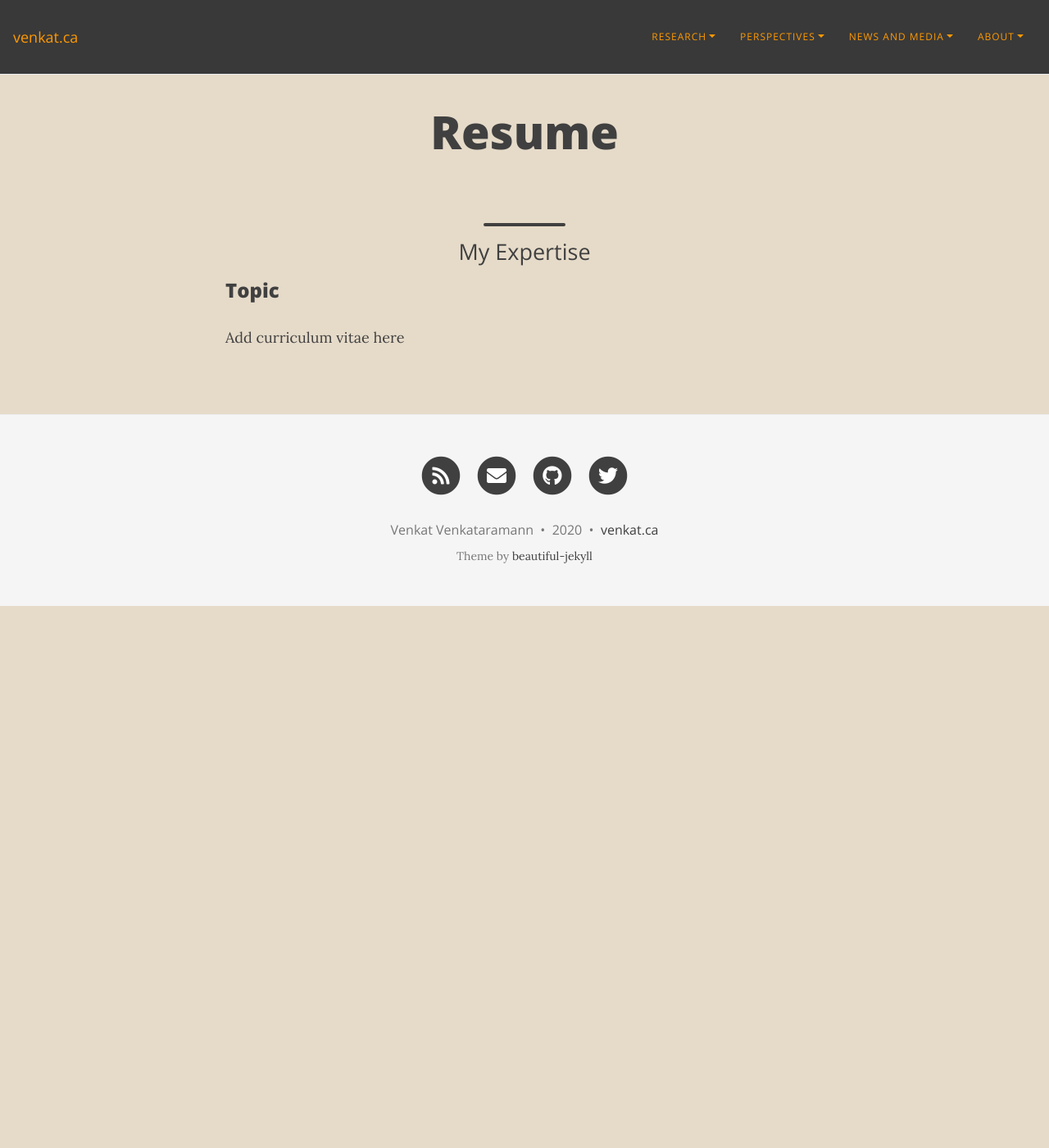
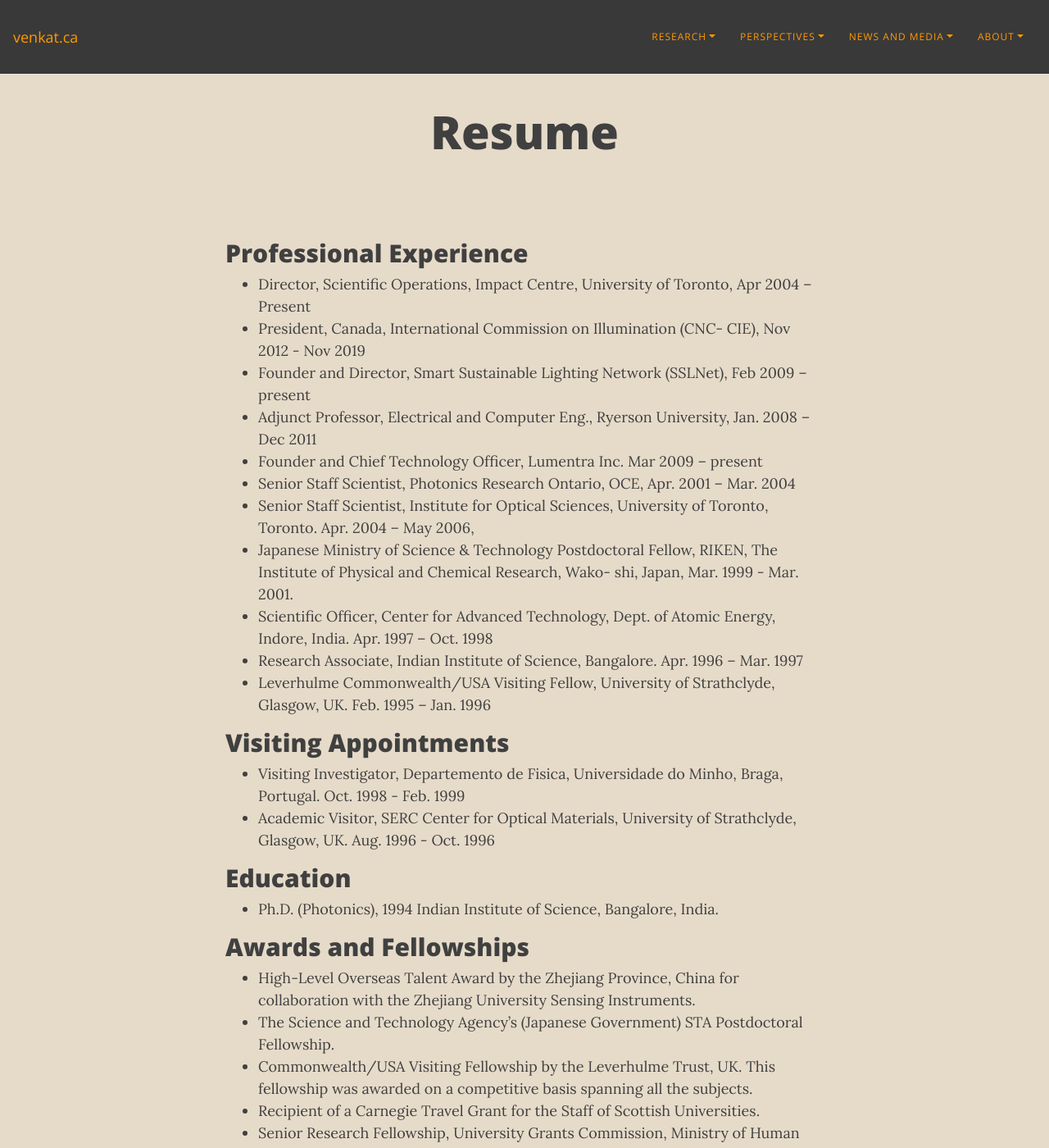
Before and after one commit to torvenkat/venkat, a Jekyll site: the page built from profile.md, in a window 1280 px wide and 1400 px high. Shown: the whole window at 82% size. Built offline with Jekyll 4.4.1, drawn with Linux system fonts in a browser that asks for light colours; nearby versions of some CDN libraries; some of the changed text lies outside the part shown.

Commit message:
Minor update

```diff
--- a/profile.md
+++ b/profile.md
@@ -1,9 +1,43 @@
 ---
 layout: page
 title: Resume
-subtitle: My Expertise
 ---
 
-### Topic
+## Professional Experience
 
-Add curriculum vitae here
+- Director, Scientific Operations,  Impact Centre, University of Toronto, Apr 2004 – Present
+- President, Canada, International Commission on Illumination (CNC- CIE), Nov 2012 -  Nov 2019
+- Founder and Director, Smart Sustainable Lighting Network (SSLNet), Feb 2009 – present
+- Adjunct Professor, Electrical and Computer Eng., Ryerson University, Jan. 2008 – Dec 2011
+- Founder and Chief Technology Officer, Lumentra Inc.  Mar 2009 – present
+- Senior Staff Scientist, Photonics Research Ontario, OCE, Apr. 2001 – Mar. 2004
+- Senior Staff Scientist, Institute for Optical Sciences, University of Toronto, Toronto. Apr. 2004 – May 2006,
+- Japanese Ministry of Science & Technology Postdoctoral Fellow, RIKEN, The Institute of Physical and Chemical Research, Wako- shi, Japan, Mar. 1999 -  Mar. 2001.
+- Scientific Officer, Center for Advanced Technology, Dept. of Atomic Energy, Indore, India. Apr. 1997 – Oct. 1998
+- Research Associate, Indian Institute of Science, Bangalore. Apr. 1996 – Mar. 1997
+- Leverhulme Commonwealth/USA Visiting Fellow, University of Strathclyde, Glasgow, UK. Feb. 1995 – Jan. 1996
+
+## Visiting Appointments
+- Visiting Investigator, Departemento de Fisica, Universidade do Minho, Braga, Portugal. Oct. 1998 - Feb. 1999
+- Academic Visitor,  SERC Center for Optical Materials, University of Strathclyde, Glasgow, UK. Aug. 1996 - Oct. 1996
+
+## Education
+
+-  Ph.D. (Photonics), 1994
+Indian Institute of Science, Bangalore, India.
+
+## Awards and Fellowships
+
+-  High-Level Overseas Talent Award by the Zhejiang Province, China for collaboration with the Zhejiang University Sensing Instruments.
+-  The Science and Technology Agency’s (Japanese Government) STA Postdoctoral Fellowship.
+-  Commonwealth/USA Visiting Fellowship by the Leverhulme Trust, UK. This fellowship was awarded on a competitive basis spanning all the subjects.
+-  Recipient of a Carnegie Travel Grant for the Staff of Scottish Universities.
+-  Senior Research Fellowship, University Grants Commission, Ministry of Human Resources, India.
+
+## Professional Activities and Outreach
+
+-  Vice President (Canada), Joint ISO-CIE Committee on Light and Lighting, 2013 – to date.
+-  Reviewer and site visit committee member for various federal and provincial grants.
+-  Funding review panelist for the National Science Foundation (USA).
+-  Technical reviewer for several scientific journals.
+-  Produced and Co-hosted Television (2 years) and Radio (5 years) shows on science.
```
Also changed, not shown: aboutme.md (+3 -1 lines), news.md (+6 -1 lines), 1 other file.
